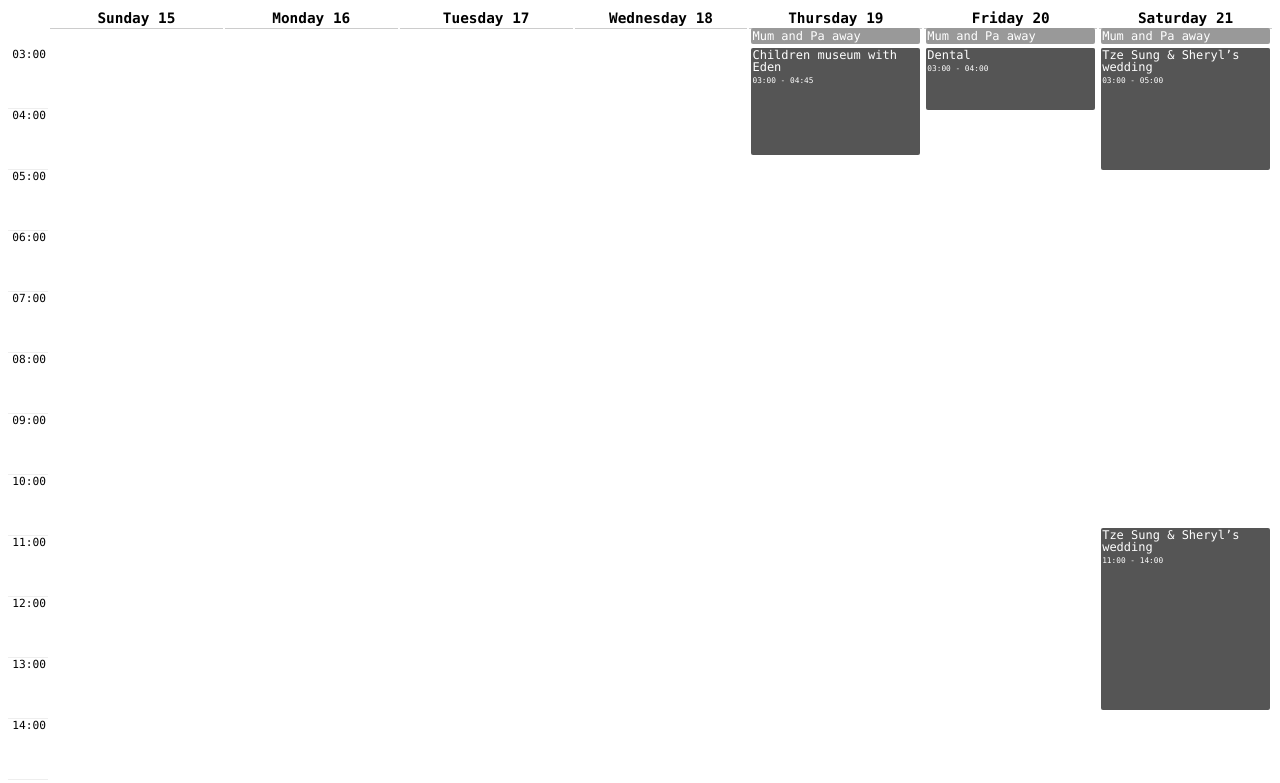
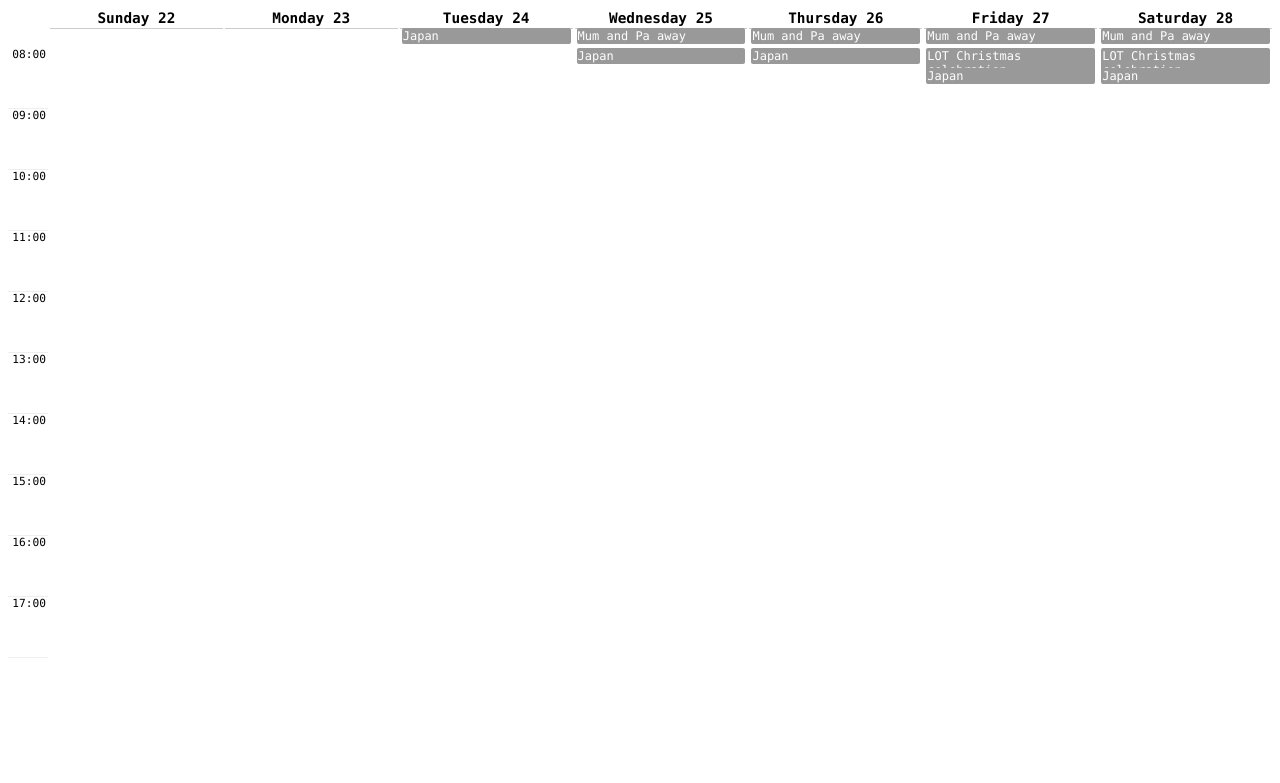
Before and after one commit to henghenghengheng/kobo-calendar, a plain HTML site: page calendar.html in a window 1280 px wide. Drawn offline with Linux system fonts and the light colour scheme.

Commit message:
Update calendar.html [ci skip]

```diff
--- a/calendar.html
+++ b/calendar.html
@@ -12,11 +12,6 @@ body {font-family:Monaco, monospace; background:#fff; margin:0; padding:0.5em;}
 </style></head><body>
 <div class="container">
 <div class="hour-labels">
-<div>03:00</div>
-<div>04:00</div>
-<div>05:00</div>
-<div>06:00</div>
-<div>07:00</div>
 <div>08:00</div>
 <div>09:00</div>
 <div>10:00</div>
@@ -24,29 +19,34 @@ body {font-family:Monaco, monospace; background:#fff; margin:0; padding:0.5em;}
 <div>12:00</div>
 <div>13:00</div>
 <div>14:00</div>
+<div>15:00</div>
+<div>16:00</div>
+<div>17:00</div>
 </div>
 <div class="week">
-<div class="day-column"><div class="day-column-header">Sunday 15</div>
+<div class="day-column"><div class="day-column-header">Sunday 22</div>
 </div>
-<div class="day-column"><div class="day-column-header">Monday 16</div>
+<div class="day-column"><div class="day-column-header">Monday 23</div>
 </div>
-<div class="day-column"><div class="day-column-header">Tuesday 17</div>
+<div class="day-column"><div class="day-column-header">Tuesday 24</div>
+<div class="all-day" style="top:20px">Japan</div>
 </div>
-<div class="day-column"><div class="day-column-header">Wednesday 18</div>
+<div class="day-column"><div class="day-column-header">Wednesday 25</div>
+<div class="all-day" style="top:20px">Mum and Pa away</div>
+<div class="all-day" style="top:40px">Japan</div>
 </div>
-<div class="day-column"><div class="day-column-header">Thursday 19</div>
+<div class="day-column"><div class="day-column-header">Thursday 26</div>
 <div class="all-day" style="top:20px">Mum and Pa away</div>
-<div class="event" style="top:40.0px; height:105.0px;">Children museum with Eden<br><span class="time">03:00 - 04:45</span></div>
+<div class="all-day" style="top:40px">Japan</div>
 </div>
-<div class="day-column"><div class="day-column-header">Friday 20</div>
+<div class="day-column"><div class="day-column-header">Friday 27</div>
 <div class="all-day" style="top:20px">Mum and Pa away</div>
-<div class="all-day" style="top:40px">Bible Reading with Sandra</div>
-<div class="event" style="top:40.0px; height:60.0px;">Dental<br><span class="time">03:00 - 04:00</span></div>
+<div class="all-day" style="top:40px">LOT Christmas celebration</div>
+<div class="all-day" style="top:60px">Japan</div>
 </div>
-<div class="day-column"><div class="day-column-header">Saturday 21</div>
+<div class="day-column"><div class="day-column-header">Saturday 28</div>
 <div class="all-day" style="top:20px">Mum and Pa away</div>
-<div class="all-day" style="top:40px">Bible Reading with Sandra</div>
-<div class="event" style="top:520.0px; height:180.0px;">Tze Sung & Sheryl’s wedding<br><span class="time">11:00 - 14:00</span></div>
-<div class="event" style="top:40.0px; height:120.0px;">Tze Sung & Sheryl’s wedding<br><span class="time">03:00 - 05:00</span></div>
+<div class="all-day" style="top:40px">LOT Christmas celebration</div>
+<div class="all-day" style="top:60px">Japan</div>
 </div>
 </div></div></body></html>
```
